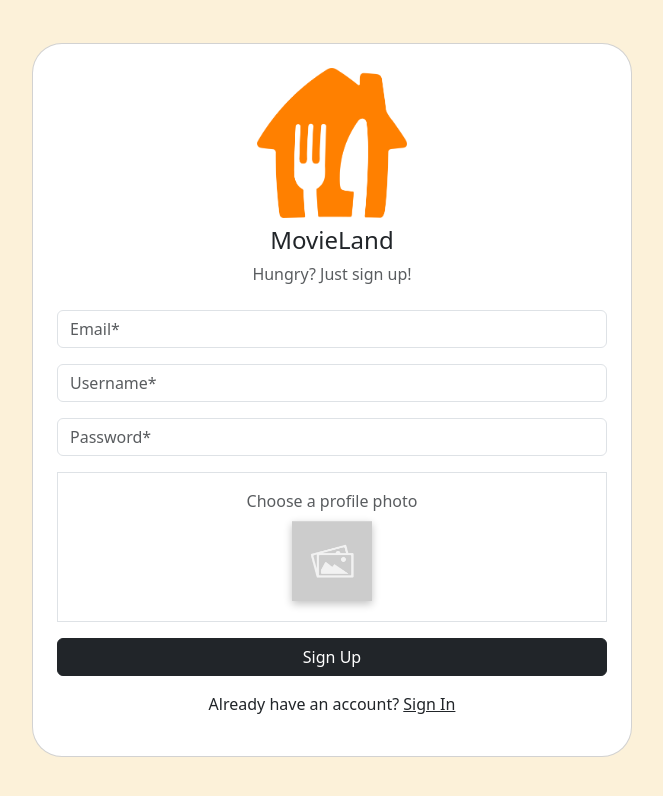
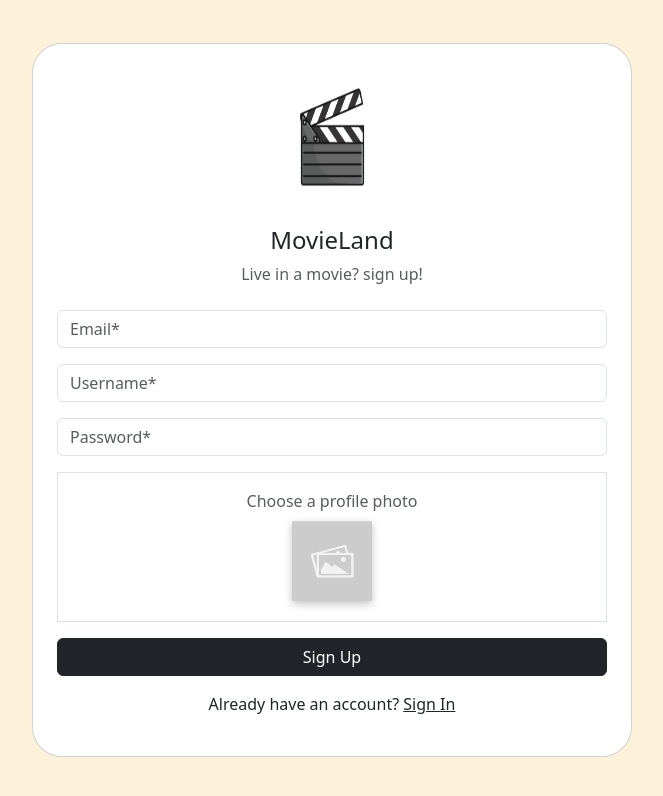
Before and after one commit to Shaked-Alon-and-Roni-Naor-Golan/web-assignment-shaked-and-roni, a React (Vite) app in the folder client/: page /signup in a window 1280 px wide. Shown: the top 796 px of the page, without its empty margins (308-971 px from the left). Built offline with nearby package versions, Linux system fonts and the light colour scheme; the HTML template or start-up script is replaced by a standard one.

Commit message:
edit app details

```diff
--- a/client/index.html
+++ b/client/index.html
@@ -5,7 +5,7 @@
   <meta charset="UTF-8" />
   <link rel="icon" type="image/svg+xml" href="/logo.png" />
   <meta name="viewport" content="width=device-width, initial-scale=1.0" />
-  <title>Vite + React + TS</title>
+  <title>MovieLand</title>
 </head>
 
 <body>
--- a/client/src/pages/SignUp.tsx
+++ b/client/src/pages/SignUp.tsx
@@ -39,7 +39,7 @@ const SignUp = () => {
             style={{ width: "150px", height: "150px" }}
           />
           <h4 className="mt-2">MovieLand</h4>
-          <p className="text-muted">Hungry? Just sign up!</p>
+          <p className="text-muted">Live in a movie? sign up!</p>
         </div>
         <SignUpForm formData={formData} onInputChange={handleInputChange} />
         <p className="text-center mt-3">
```
Also changed, not shown: client/src/assets/logo.png.
